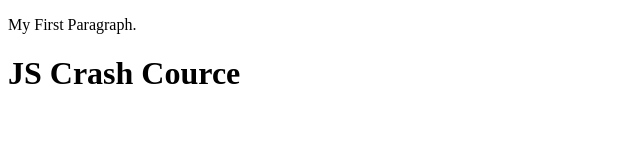
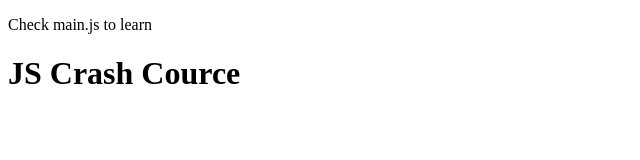
Before and after one commit to PawanDhangar/JavaScript_Essential, a plain HTML site: page Index.html in a window 1280 px wide. Shown: the full height of the page, 0-640 px from the left. Drawn offline with Linux system fonts and the light colour scheme.

Commit message:
Update Index.html

```diff
--- a/Index.html
+++ b/Index.html
@@ -4,13 +4,13 @@
     <meta charset="UTF-8">
     <meta http-equiv="X-UA-Compatible" content="IE=edge">
     <meta name="viewport" content="width=device-width, initial-scale=1.0">
-    <title>Document</title>
+    <title>JavaScript_Essential_Course</title>
 </head>
 <body>
-    <p>My First Paragraph.</p>
+    <p>Check main.js to learn</p>
     <p id="demo"></p>
 
-    <header><h1>JS Crash Cource</h1></header>
+   <header><h1>JS Crash Cource</h1></header>
     <script src="main.js"></script>
 </body>
 </html>
```
